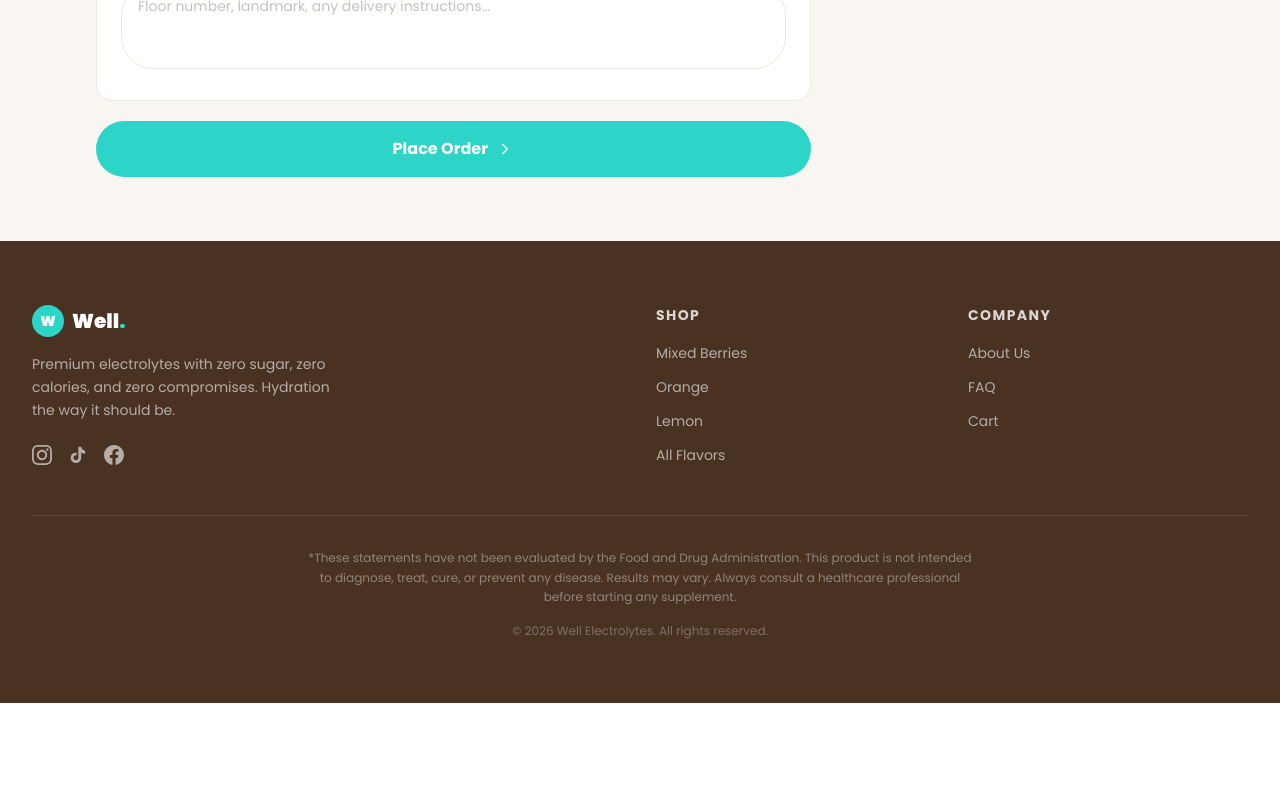
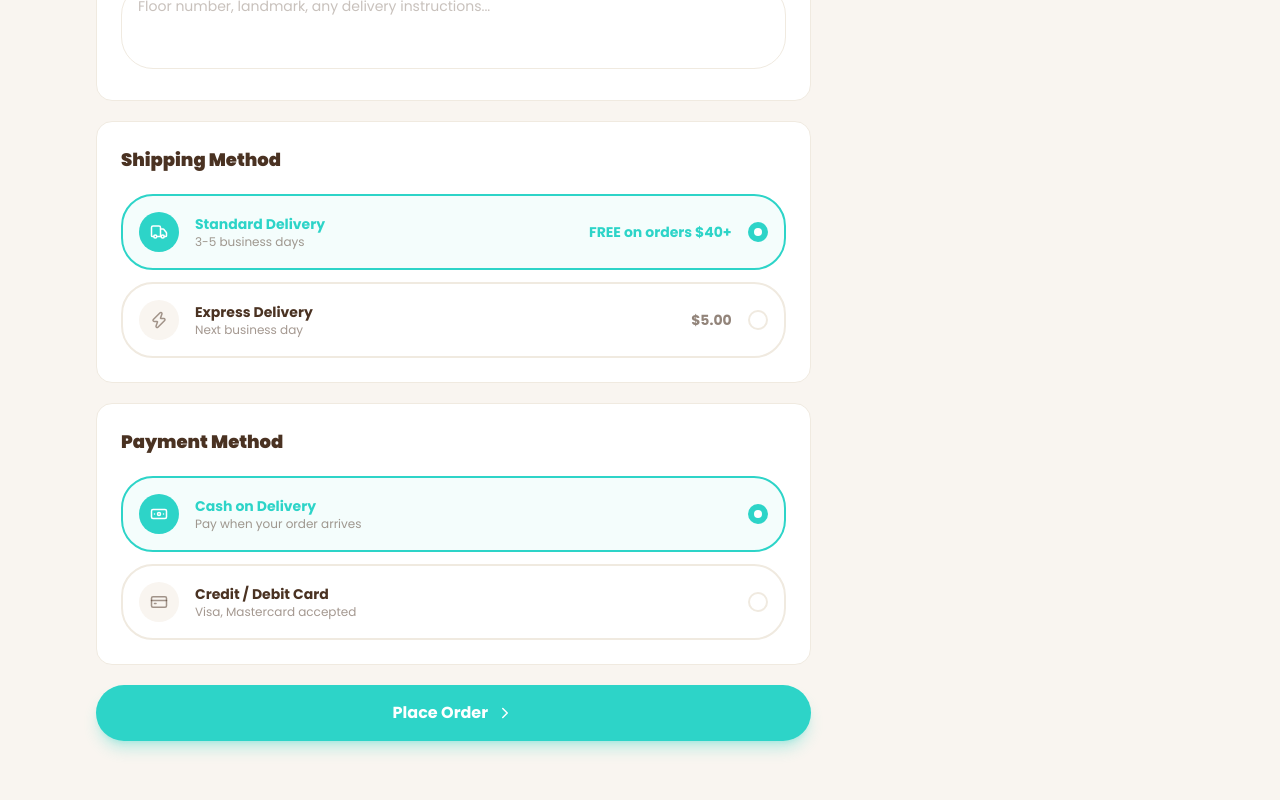
Before and after one commit to leadoss/WellElectrolytes, a Next.js app: page /checkout in a window 1280 px wide. Shown: the part 780-1580 px from the top of the page. Before the commit the page ends 1483 px from the top, so only its background shows below. Built offline with nearby package versions, Linux system fonts and the light colour scheme.

Commit message:
Update: src/app/checkout/page.tsx,

```diff
--- a/src/app/checkout/page.tsx
+++ b/src/app/checkout/page.tsx
@@ -4,11 +4,45 @@ import { useState } from "react";
 import { motion } from "framer-motion";
 import Link from "next/link";
 import { useCartStore } from "@/lib/cartStore";
-import { Check, ChevronRight } from "lucide-react";
+import { Check, ChevronRight, Truck, Zap, Banknote, CreditCard } from "lucide-react";
+
+const SHIPPING_OPTIONS = [
+  {
+    id: "standard",
+    icon: Truck,
+    label: "Standard Delivery",
+    desc: "3-5 business days",
+    price: "FREE on orders $40+",
+  },
+  {
+    id: "express",
+    icon: Zap,
+    label: "Express Delivery",
+    desc: "Next business day",
+    price: "$5.00",
+  },
+];
+
+const PAYMENT_OPTIONS = [
+  {
+    id: "cod",
+    icon: Banknote,
+    label: "Cash on Delivery",
+    desc: "Pay when your order arrives",
+  },
+  {
+    id: "card",
+    icon: CreditCard,
+    label: "Credit / Debit Card",
+    desc: "Visa, Mastercard accepted",
+  },
+];
 
 export default function CheckoutPage() {
   const { items, getSubtotal, getDiscount, getTotal, appliedPromo } = useCartStore();
   const [submitted, setSubmitted] = useState(false);
+  const [shipping, setShipping] = useState("standard");
+  const [payment, setPayment] = useState("cod");
   const [form, setForm] = useState({
     firstName: "",
     lastName: "",
@@ -18,11 +52,16 @@ export default function CheckoutPage() {
     city: "",
     region: "",
     notes: "",
+    cardNumber: "",
+    cardExpiry: "",
+    cardCvc: "",
   });
 
   const subtotal = getSubtotal();
   const discount = getDiscount();
   const total = getTotal();
+  const shippingCost = shipping === "express" ? 5 : total >= 40 ? 0 : 3;
+  const grandTotal = total + shippingCost;
 
   const handleChange = (e: React.ChangeEvent<HTMLInputElement | HTMLTextAreaElement | HTMLSelectElement>) => {
     setForm({ ...form, [e.target.name]: e.target.value });
@@ -47,7 +86,8 @@ export default function CheckoutPage() {
           </div>
           <h1 className="text-3xl font-black text-[#4A3222] mb-3">Order Placed!</h1>
           <p className="text-[#4A3222]/60 leading-relaxed mb-8">
-            Thank you {form.firstName}! We received your order and will contact you on <span className="font-semibold text-[#4A3222]">{form.phone}</span> to confirm delivery.
+            Thank you {form.firstName}! We received your order and will contact you on{" "}
+            <span className="font-semibold text-[#4A3222]">{form.phone}</span> to confirm delivery.
           </p>
           <Link
             href="/"
@@ -71,98 +111,53 @@ export default function CheckoutPage() {
         <div className="grid grid-cols-1 lg:grid-cols-3 gap-8">
           {/* Form */}
           <form onSubmit={handleSubmit} className="lg:col-span-2 space-y-5">
+
             {/* Contact */}
             <div className="bg-white rounded-2xl p-6 border border-[#F0EAE0]">
               <h2 className="font-black text-lg text-[#4A3222] mb-5">Contact Information</h2>
               <div className="grid grid-cols-1 sm:grid-cols-2 gap-4">
                 <div>
                   <label className="text-xs font-bold text-[#4A3222] uppercase tracking-wide block mb-1.5">First Name</label>
-                  <input
-                    type="text"
-                    name="firstName"
-                    required
-                    value={form.firstName}
-                    onChange={handleChange}
-                    placeholder="Lara"
-                    className="w-full border border-[#F0EAE0] rounded-xl px-4 py-3 text-sm text-[#4A3222] placeholder:text-[#4A3222]/30 focus:outline-none focus:border-[#2DD4C8] transition-colors"
-                  />
+                  <input type="text" name="firstName" required value={form.firstName} onChange={handleChange} placeholder="Lara"
+                    className="w-full border border-[#F0EAE0] rounded-xl px-4 py-3 text-sm text-[#4A3222] placeholder:text-[#4A3222]/30 focus:outline-none focus:border-[#2DD4C8] transition-colors" />
                 </div>
                 <div>
                   <label className="text-xs font-bold text-[#4A3222] uppercase tracking-wide block mb-1.5">Last Name</label>
-                  <input
-                    type="text"
-                    name="lastName"
-                    required
-                    value={form.lastName}
-                    onChange={handleChange}
-                    placeholder="Khoury"
-                    className="w-full border border-[#F0EAE0] rounded-xl px-4 py-3 text-sm text-[#4A3222] placeholder:text-[#4A3222]/30 focus:outline-none focus:border-[#2DD4C8] transition-colors"
-                  />
+                  <input type="text" name="lastName" required value={form.lastName} onChange={handleChange} placeholder="Khoury"
+                    className="w-full border border-[#F0EAE0] rounded-xl px-4 py-3 text-sm text-[#4A3222] placeholder:text-[#4A3222]/30 focus:outline-none focus:border-[#2DD4C8] transition-colors" />
                 </div>
                 <div>
                   <label className="text-xs font-bold text-[#4A3222] uppercase tracking-wide block mb-1.5">Phone Number</label>
-                  <input
-                    type="tel"
-                    name="phone"
-                    required
-                    value={form.phone}
-                    onChange={handleChange}
-                    placeholder="+961 70 000 000"
-                    className="w-full border border-[#F0EAE0] rounded-xl px-4 py-3 text-sm text-[#4A3222] placeholder:text-[#4A3222]/30 focus:outline-none focus:border-[#2DD4C8] transition-colors"
-                  />
+                  <input type="tel" name="phone" required value={form.phone} onChange={handleChange} placeholder="+961 70 000 000"
+                    className="w-full border border-[#F0EAE0] rounded-xl px-4 py-3 text-sm text-[#4A3222] placeholder:text-[#4A3222]/30 focus:outline-none focus:border-[#2DD4C8] transition-colors" />
                 </div>
                 <div>
                   <label className="text-xs font-bold text-[#4A3222] uppercase tracking-wide block mb-1.5">Email (optional)</label>
-                  <input
-                    type="email"
-                    name="email"
-                    value={form.email}
-                    onChange={handleChange}
-                    placeholder="lara@email.com"
-                    className="w-full border border-[#F0EAE0] rounded-xl px-4 py-3 text-sm text-[#4A3222] placeholder:text-[#4A3222]/30 focus:outline-none focus:border-[#2DD4C8] transition-colors"
-                  />
+                  <input type="email" name="email" value={form.email} onChange={handleChange} placeholder="lara@email.com"
+                    className="w-full border border-[#F0EAE0] rounded-xl px-4 py-3 text-sm text-[#4A3222] placeholder:text-[#4A3222]/30 focus:outline-none focus:border-[#2DD4C8] transition-colors" />
                 </div>
               </div>
             </div>
 
-            {/* Delivery */}
+            {/* Delivery Address */}
             <div className="bg-white rounded-2xl p-6 border border-[#F0EAE0]">
               <h2 className="font-black text-lg text-[#4A3222] mb-5">Delivery Address</h2>
               <div className="space-y-4">
                 <div>
                   <label className="text-xs font-bold text-[#4A3222] uppercase tracking-wide block mb-1.5">Street Address</label>
-                  <input
-                    type="text"
-                    name="address"
-                    required
-                    value={form.address}
-                    onChange={handleChange}
-                    placeholder="Building, Street, Area"
-                    className="w-full border border-[#F0EAE0] rounded-xl px-4 py-3 text-sm text-[#4A3222] placeholder:text-[#4A3222]/30 focus:outline-none focus:border-[#2DD4C8] transition-colors"
-                  />
+                  <input type="text" name="address" required value={form.address} onChange={handleChange} placeholder="Building, Street, Area"
+                    className="w-full border border-[#F0EAE0] rounded-xl px-4 py-3 text-sm text-[#4A3222] placeholder:text-[#4A3222]/30 focus:outline-none focus:border-[#2DD4C8] transition-colors" />
                 </div>
                 <div className="grid grid-cols-1 sm:grid-cols-2 gap-4">
                   <div>
                     <label className="text-xs font-bold text-[#4A3222] uppercase tracking-wide block mb-1.5">City</label>
-                    <input
-                      type="text"
-                      name="city"
-                      required
-                      value={form.city}
-                      onChange={handleChange}
-                      placeholder="Beirut"
-                      className="w-full border border-[#F0EAE0] rounded-xl px-4 py-3 text-sm text-[#4A3222] placeholder:text-[#4A3222]/30 focus:outline-none focus:border-[#2DD4C8] transition-colors"
-                    />
+                    <input type="text" name="city" required value={form.city} onChange={handleChange} placeholder="Beirut"
+                      className="w-full border border-[#F0EAE0] rounded-xl px-4 py-3 text-sm text-[#4A3222] placeholder:text-[#4A3222]/30 focus:outline-none focus:border-[#2DD4C8] transition-colors" />
                   </div>
                   <div>
                     <label className="text-xs font-bold text-[#4A3222] uppercase tracking-wide block mb-1.5">Region</label>
-                    <select
-                      name="region"
-                      required
-                      value={form.region}
-                      onChange={handleChange}
-                      className="w-full border border-[#F0EAE0] rounded-xl px-4 py-3 text-sm text-[#4A3222] focus:outline-none focus:border-[#2DD4C8] transition-colors bg-white"
-                    >
+                    <select name="region" required value={form.region} onChange={handleChange}
+                      className="w-full border border-[#F0EAE0] rounded-xl px-4 py-3 text-sm text-[#4A3222] focus:outline-none focus:border-[#2DD4C8] transition-colors bg-white">
                       <option value="">Select region</option>
                       <option>Beirut</option>
                       <option>Mount Lebanon</option>
@@ -177,21 +172,113 @@ export default function CheckoutPage() {
                 </div>
                 <div>
                   <label className="text-xs font-bold text-[#4A3222] uppercase tracking-wide block mb-1.5">Delivery Notes (optional)</label>
-                  <textarea
-                    name="notes"
-                    value={form.notes}
-                    onChange={handleChange}
-                    rows={3}
+                  <textarea name="notes" value={form.notes} onChange={handleChange} rows={3}
                     placeholder="Floor number, landmark, any delivery instructions..."
-                    className="w-full border border-[#F0EAE0] rounded-xl px-4 py-3 text-sm text-[#4A3222] placeholder:text-[#4A3222]/30 focus:outline-none focus:border-[#2DD4C8] transition-colors resize-none"
-                  />
+                    className="w-full border border-[#F0EAE0] rounded-xl px-4 py-3 text-sm text-[#4A3222] placeholder:text-[#4A3222]/30 focus:outline-none focus:border-[#2DD4C8] transition-colors resize-none" />
                 </div>
               </div>
             </div>
 
+            {/* Shipping Method */}
+            <div className="bg-white rounded-2xl p-6 border border-[#F0EAE0]">
+              <h2 className="font-black text-lg text-[#4A3222] mb-5">Shipping Method</h2>
+              <div className="space-y-3">
+                {SHIPPING_OPTIONS.map((opt) => {
+                  const Icon = opt.icon;
+                  const selected = shipping === opt.id;
+                  return (
+                    <button
+                      key={opt.id}
+                      type="button"
+                      onClick={() => setShipping(opt.id)}
+                      className={`w-full flex items-center gap-4 p-4 rounded-xl border-2 transition-all text-left cursor-pointer ${
+                        selected ? "border-[#2DD4C8] bg-[#2DD4C8]/5" : "border-[#F0EAE0] hover:border-[#4A3222]/20"
+                      }`}
+                    >
+                      <div className={`w-10 h-10 rounded-full flex items-center justify-center flex-shrink-0 ${selected ? "bg-[#2DD4C8]" : "bg-[#F9F5F0]"}`}>
+                        <Icon size={18} className={selected ? "text-white" : "text-[#4A3222]/50"} />
+                      </div>
+                      <div className="flex-1">
+                        <p className={`font-bold text-sm ${selected ? "text-[#2DD4C8]" : "text-[#4A3222]"}`}>{opt.label}</p>
+                        <p className="text-xs text-[#4A3222]/50">{opt.desc}</p>
+                      </div>
+                      <p className={`font-bold text-sm ${selected ? "text-[#2DD4C8]" : "text-[#4A3222]/60"}`}>{opt.price}</p>
+                      <div className={`w-5 h-5 rounded-full border-2 flex items-center justify-center flex-shrink-0 ${selected ? "border-[#2DD4C8] bg-[#2DD4C8]" : "border-[#F0EAE0]"}`}>
+                        {selected && <div className="w-2 h-2 rounded-full bg-white" />}
+                      </div>
+                    </button>
+                  );
+                })}
+              </div>
+            </div>
+
+            {/* Payment Method */}
+            <div className="bg-white rounded-2xl p-6 border border-[#F0EAE0]">
+              <h2 className="font-black text-lg text-[#4A3222] mb-5">Payment Method</h2>
+              <div className="space-y-3">
+                {PAYMENT_OPTIONS.map((opt) => {
+                  const Icon = opt.icon;
+                  const selected = payment === opt.id;
+                  return (
+                    <button
+                      key={opt.id}
+                      type="button"
+                      onClick={() => setPayment(opt.id)}
+                      className={`w-full flex items-center gap-4 p-4 rounded-xl border-2 transition-all text-left cursor-pointer ${
+                        selected ? "border-[#2DD4C8] bg-[#2DD4C8]/5" : "border-[#F0EAE0] hover:border-[#4A3222]/20"
+                      }`}
+                    >
+                      <div className={`w-10 h-10 rounded-full flex items-center justify-center flex-shrink-0 ${selected ? "bg-[#2DD4C8]" : "bg-[#F9F5F0]"}`}>
+                        <Icon size={18} className={selected ? "text-white" : "text-[#4A3222]/50"} />
+                      </div>
+                      <div className="flex-1">
+                        <p className={`font-bold text-sm ${selected ? "text-[#2DD4C8]" : "text-[#4A3222]"}`}>{opt.label}</p>
+                        <p className="text-xs text-[#4A3222]/50">{opt.desc}</p>
+                      </div>
+                      <div className={`w-5 h-5 rounded-full border-2 flex items-center justify-center flex-shrink-0 ${selected ? "border-[#2DD4C8] bg-[#2DD4C8]" : "border-[#F0EAE0]"}`}>
+                        {selected && <div className="w-2 h-2 rounded-full bg-white" />}
+                      </div>
+                    </button>
+                  );
+                })}
+              </div>
+
+              {/* Card fields */}
+              {payment === "card" && (
+                <motion.div
+                  initial={{ opacity: 0, height: 0 }}
+                  animate={{ opacity: 1, height: "auto" }}
+                  exit={{ opacity: 0, height: 0 }}
+                  transition={{ duration: 0.25 }}
+                  className="mt-4 space-y-3"
+                >
+                  <div>
+                    <label className="text-xs font-bold text-[#4A3222] uppercase tracking-wide block mb-1.5">Card Number</label>
+                    <input type="text" name="cardNumber" value={form.cardNumber} onChange={handleChange}
+                      placeholder="1234 5678 9012 3456" maxLength={19} required={payment === "card"}
+                      className="w-full border border-[#F0EAE0] rounded-xl px-4 py-3 text-sm text-[#4A3222] placeholder:text-[#4A3222]/30 focus:outline-none focus:border-[#2DD4C8] transition-colors" />
+                  </div>
+                  <div className="grid grid-cols-2 gap-4">
+                    <div>
+                      <label className="text-xs font-bold text-[#4A3222] uppercase tracking-wide block mb-1.5">Expiry Date</label>
+                      <input type="text" name="cardExpiry" value={form.cardExpiry} onChange={handleChange}
+                        placeholder="MM / YY" maxLength={7} required={payment === "card"}
+                        className="w-full border border-[#F0EAE0] rounded-xl px-4 py-3 text-sm text-[#4A3222] placeholder:text-[#4A3222]/30 focus:outline-none focus:border-[#2DD4C8] transition-colors" />
+                    </div>
+                    <div>
+                      <label className="text-xs font-bold text-[#4A3222] uppercase tracking-wide block mb-1.5">CVC</label>
+                      <input type="text" name="cardCvc" value={form.cardCvc} onChange={handleChange}
+                        placeholder="123" maxLength={4} required={payment === "card"}
+                        className="w-full border border-[#F0EAE0] rounded-xl px-4 py-3 text-sm text-[#4A3222] placeholder:text-[#4A3222]/30 focus:outline-none focus:border-[#2DD4C8] transition-colors" />
+                    </div>
+                  </div>
+                </motion.div>
+              )}
+            </div>
+
             <button
               type="submit"
-              className="w-full bg-[#2DD4C8] text-white font-bold py-4 rounded-full text-base hover:bg-[#22B5AB] transition-colors cursor-pointer flex items-center justify-center gap-2"
+              className="w-full bg-[#2DD4C8] text-white font-bold py-4 rounded-full text-base hover:bg-[#22B5AB] transition-colors cursor-pointer flex items-center justify-center gap-2 shadow-lg shadow-[#2DD4C8]/30"
             >
               Place Order
               <ChevronRight size={18} />
@@ -228,11 +315,13 @@ export default function CheckoutPage() {
                 )}
                 <div className="flex justify-between text-sm text-[#4A3222]/70">
                   <span>Shipping</span>
-                  <span className="text-[#2DD4C8] font-semibold">{total >= 40 ? "FREE" : "Calculated on delivery"}</span>
+                  <span className={shippingCost === 0 ? "text-[#2DD4C8] font-semibold" : "text-[#4A3222]"}>
+                    {shippingCost === 0 ? "FREE" : `$${shippingCost.toFixed(2)}`}
+                  </span>
                 </div>
                 <div className="flex justify-between font-black text-lg text-[#4A3222] pt-3 border-t border-[#F0EAE0]">
                   <span>Total</span>
-                  <span>${total.toFixed(2)}</span>
+                  <span>${grandTotal.toFixed(2)}</span>
                 </div>
               </div>
             </div>
```
